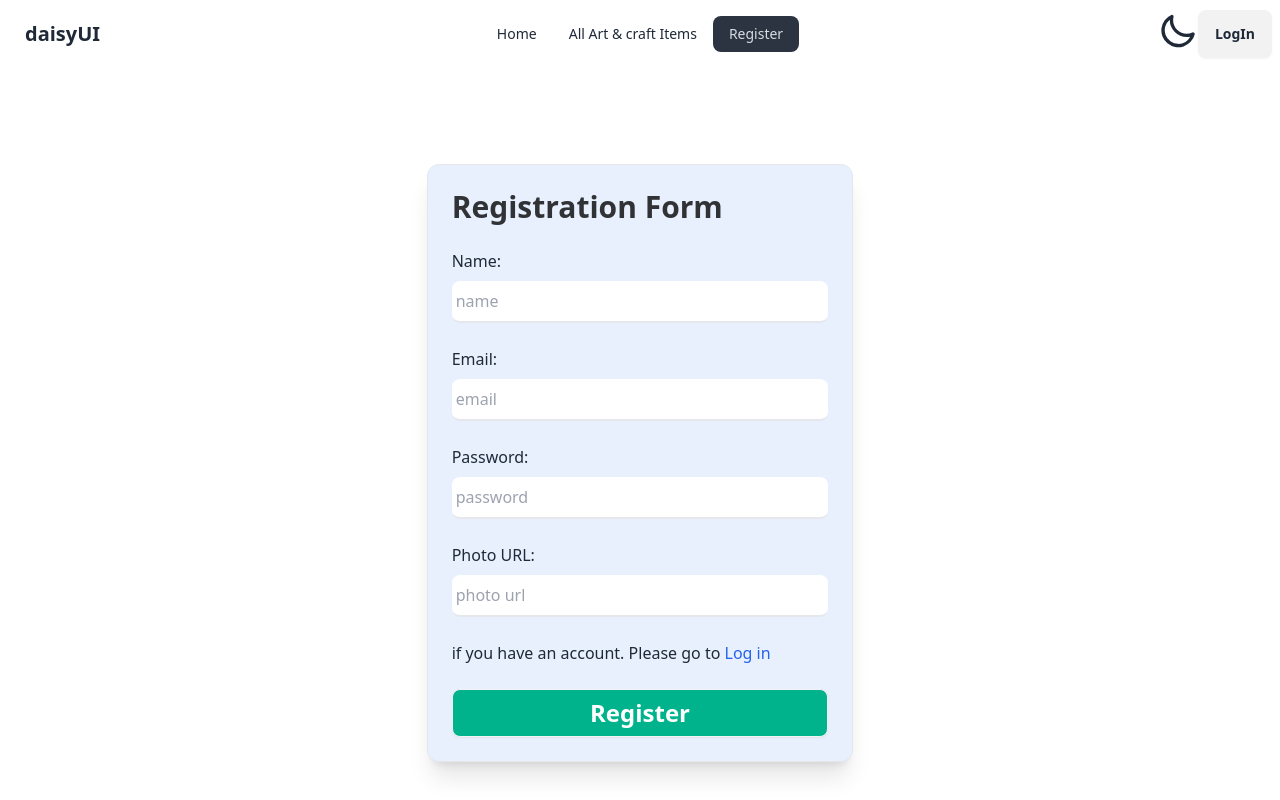
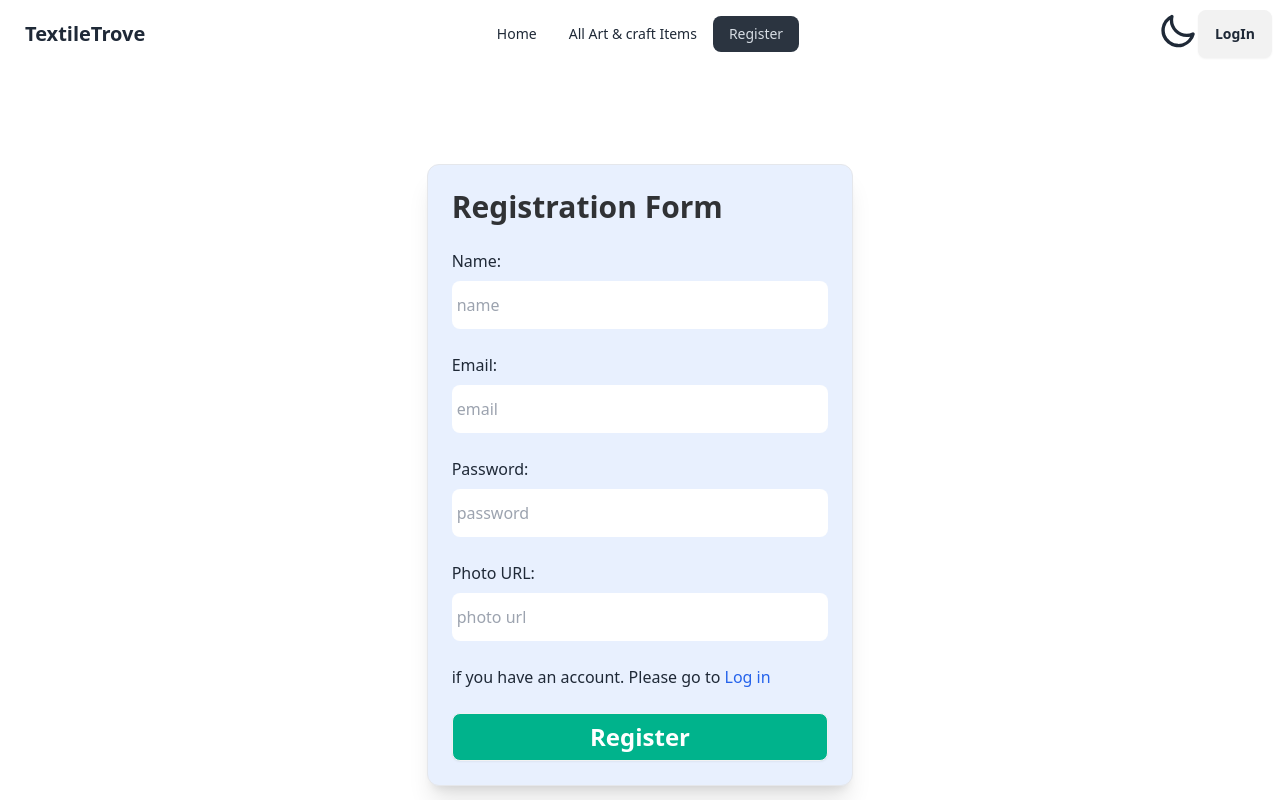
Before and after one commit to shamimfewd/assign10_client, a React (Vite) app: page /register in a window 1280 px wide. Shown: the top 800 px of the page. Built offline with nearby package versions, Linux system fonts and the light colour scheme; no server answers.

Commit message:
implement react helmet

```diff
--- a/package.json
+++ b/package.json
@@ -15,6 +15,7 @@
     "match-sorter": "^6.3.4",
     "react": "^18.2.0",
     "react-dom": "^18.2.0",
+    "react-helmet": "^6.1.0",
     "react-hook-form": "^7.51.3",
     "react-icons": "^5.1.0",
     "react-router-dom": "^6.23.0",
--- a/src/Components/Header.jsx
+++ b/src/Components/Header.jsx
@@ -79,12 +79,12 @@ const Header = () => {
               <li>
                 <NavLink to={"/register"}>Register</NavLink>
               </li>
-              {/* <li>
-                <NavLink to={"/login"}>Login</NavLink>
-              </li> */}
             </ul>
           </div>
-          <a className="btn btn-ghost text-xl">daisyUI</a>
+          <Link to={"/"} className="btn btn-ghost text-xl">
+            TextileTrove
+          </Link>
+
         </div>
         <div className="navbar-center hidden lg:flex">
           <ul className="menu menu-horizontal px-1">
--- a/src/Pages/AddCartItem/AddCarftItem.jsx
+++ b/src/Pages/AddCartItem/AddCarftItem.jsx
@@ -1,6 +1,7 @@
 import { useContext, useState } from "react";
 import { AuthContext } from "../../AuthProviders/AuthProvider";
 import { toast } from "react-toastify";
+import { Helmet } from "react-helmet";
 
 const AddCarftItem = () => {
   const [selectedCategory, setSelectedCategory] = useState("");
@@ -62,6 +63,9 @@ const AddCarftItem = () => {
   };
   return (
     <div className="flex items-center justify-center">
+       <Helmet>
+        <title>TextileTrove - Add Craft</title>
+      </Helmet>
       <form onSubmit={handleSubmit} className="w-4/5 ">
         <div className="bg-[#E8F0FE]  my-24 rounded-xl shadow-xl">
           <div className="pl-6 pt-10">
--- a/src/Pages/AllArtAndCraft/AllArtAndCraft.jsx
+++ b/src/Pages/AllArtAndCraft/AllArtAndCraft.jsx
@@ -1,6 +1,7 @@
 import { useState } from "react";
 import { Link, useLoaderData } from "react-router-dom";
 import ItemsCard from "../../Components/ItemsCard";
+import { Helmet } from "react-helmet";
 
 const AllArtAndCraft = () => {
   const loadedData = useLoaderData();
@@ -8,6 +9,9 @@ const AllArtAndCraft = () => {
 
   return (
     <div className="max-w-7xl mx-auto">
+       <Helmet>
+        <title>TextileTrove - All Craft</title>
+      </Helmet>
       <div className="bg-[#E8F0FE] my-24 p-6 rounded-xl">
         <div>
           <h1 className="text-3xl font-bold text-center my-6">
--- a/src/Pages/DetailsPage/DetailsPage.jsx
+++ b/src/Pages/DetailsPage/DetailsPage.jsx
@@ -1,3 +1,4 @@
+import { Helmet } from "react-helmet";
 import { Link, useLoaderData, useParams } from "react-router-dom";
 
 const DetailsPage = () => {
@@ -9,6 +10,9 @@ const DetailsPage = () => {
 
   return (
     <div>
+       <Helmet>
+        <title>TextileTrove - Craft Details</title>
+      </Helmet>
       <h1>this is details page</h1>
       <div className="card lg:card-side bg-base-100 shadow-xl">
         <figure>
--- a/src/Pages/Home/Home.jsx
+++ b/src/Pages/Home/Home.jsx
@@ -2,6 +2,7 @@ import { useLoaderData } from "react-router-dom";
 import CraftItems from "../../Components/CraftItems";
 import Hero from "../../Components/Hero";
 import { useState } from "react";
+import { Helmet } from "react-helmet";
 
 const Home = () => {
   const loadedData = useLoaderData();
@@ -9,6 +10,9 @@ const Home = () => {
 
   return (
     <div>
+      <Helmet>
+        <title>TextileTrove - Home</title>
+      </Helmet>
       <Hero />
       <div className="grid grid-cols-1 md:grid-cols-2 lg:grid-cols-3 gap-6">
         {items.map((item) => (
--- a/src/Pages/Login/Login.jsx
+++ b/src/Pages/Login/Login.jsx
@@ -5,6 +5,7 @@ import { FaGithub } from "react-icons/fa";
 import { useContext } from "react";
 import { AuthContext } from "../../AuthProviders/AuthProvider";
 import { toast } from "react-toastify";
+import { Helmet } from "react-helmet";
 
 const Login = () => {
   const { logInUser, GoogleLogIn, githubLogIn } = useContext(AuthContext);
@@ -60,6 +61,9 @@ const Login = () => {
   return (
     <div>
       <div className="flex justify-center items-center ">
+      <Helmet>
+        <title>TextileTrove - LongIn</title>
+      </Helmet>
         <div className="my-24 border p-6 rounded-xl lg:w-1/3 shadow-xl bg-[#E8F0FE]">
           <h3 className="text-3xl mb-6 text-[#000000ca] font-bold">
             LogIn Form
--- a/src/Pages/MyArtList/MyArtList.jsx
+++ b/src/Pages/MyArtList/MyArtList.jsx
@@ -3,6 +3,7 @@ import { AuthContext } from "../../AuthProviders/AuthProvider";
 // import ItemsCard from "../../Components/ItemsCard";
 import { Link } from "react-router-dom";
 import Swal from "sweetalert2";
+import { Helmet } from "react-helmet";
 
 const MyArtList = () => {
   const { user } = useContext(AuthContext);
@@ -66,6 +67,9 @@ const MyArtList = () => {
 
   return (
     <div>
+       <Helmet>
+        <title>TextileTrove - My Craft List</title>
+      </Helmet>
     {/* Dropdown for filtering */}
       <div className="text-center">
         <details className="dropdown">
--- a/src/Pages/Register/Register.jsx
+++ b/src/Pages/Register/Register.jsx
@@ -4,6 +4,7 @@ import { Link, useNavigate } from "react-router-dom";
 import { AuthContext } from "../../AuthProviders/AuthProvider";
 import { toast } from "react-toastify";
 import "react-toastify/dist/ReactToastify.css";
+import { Helmet } from "react-helmet";
 
 const Register = () => {
   const { createUser, updateUser } = useContext(AuthContext);
@@ -49,6 +50,9 @@ const Register = () => {
 
   return (
     <div className="flex justify-center items-center ">
+       <Helmet>
+        <title>TextileTrove - Register</title>
+      </Helmet>
       <div className="my-24 border p-6 rounded-xl lg:w-1/3 shadow-xl bg-[#E8F0FE]">
         <h3 className="text-3xl mb-6 text-[#000000ca] font-bold">
           Registration Form
@@ -59,39 +63,45 @@ const Register = () => {
 
           <input
             type="text"
-            className="w-full mt-2 border-b-2 py-2 px-1 rounded-lg outline-none text-[#000000d4] "
+            className="input w-full mt-2 border-b-2 py-2 px-1 rounded-lg outline-none text-[#000000d4] "
             placeholder="name"
             {...register("name", { required: true })}
           />
-          {errors.name && <span className="text-orange-600 mt-2">This field is required</span>}
+          {errors.name && (
+            <span className="text-orange-600 mt-2">This field is required</span>
+          )}
           <br />
           <br />
           <label htmlFor="">Email:</label>
           <input
             type="email"
-            className="w-full mt-2 border-b-2 py-2 px-1 rounded-lg outline-none text-[#000000d4] "
+            className="input w-full mt-2 border-b-2 py-2 px-1 rounded-lg outline-none text-[#000000d4] "
             placeholder="email"
             {...register("email", { required: true })}
           />
-          {errors.email && <span className="text-orange-600 mt-2">This field is required</span>}
+          {errors.email && (
+            <span className="text-orange-600 mt-2">This field is required</span>
+          )}
           <br />
           <br />
 
           <label htmlFor="">Password:</label>
           <input
             type="password"
-            className="w-full mt-2 border-b-2 py-2 px-1 rounded-lg outline-none text-[#000000d4] "
+            className="input w-full mt-2 border-b-2 py-2 px-1 rounded-lg outline-none text-[#000000d4] "
             placeholder="password"
             {...register("password", { required: true })}
           />
-          {errors.password && <span className="text-orange-600 mt-2">This field is required</span>}
+          {errors.password && (
+            <span className="text-orange-600 mt-2">This field is required</span>
+          )}
           <br />
           <br />
 
           <label htmlFor="">Photo URL:</label>
           <input
             type="text"
-            className="w-full mt-2 border-b-2 py-2 px-1 rounded-lg outline-none text-[#000000d4] "
+            className="input w-full mt-2 border-b-2 py-2 px-1 rounded-lg outline-none text-[#000000d4] "
             placeholder="photo url"
             {...register("image")}
           />
--- a/src/Pages/UpdatePage/UpdatePage.jsx
+++ b/src/Pages/UpdatePage/UpdatePage.jsx
@@ -3,6 +3,7 @@
 import { toast } from "react-toastify";
 import { useLoaderData } from "react-router-dom";
 import { useState } from "react";
+import { Helmet } from "react-helmet";
 
 const UpdatePage = () => {
   const loadedData = useLoaderData();
@@ -77,6 +78,9 @@ const UpdatePage = () => {
   };
   return (
     <div className="flex items-center justify-center">
+       <Helmet>
+        <title>TextileTrove - Update Craft</title>
+      </Helmet>
       <form onSubmit={handleSubmit} className="w-4/5 ">
         <div className="bg-[#E8F0FE]  my-24 rounded-xl shadow-xl">
           <div className="pl-6 pt-10">
```
Also changed, not shown: 1 other file (tests, documents, lock files or other folders).
